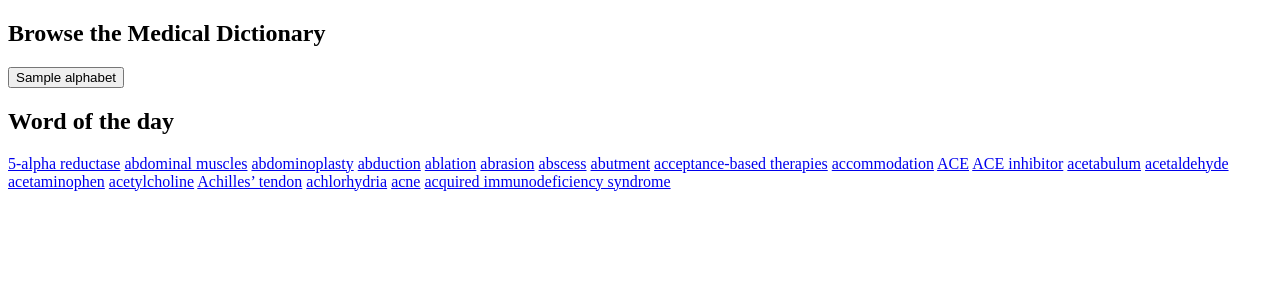
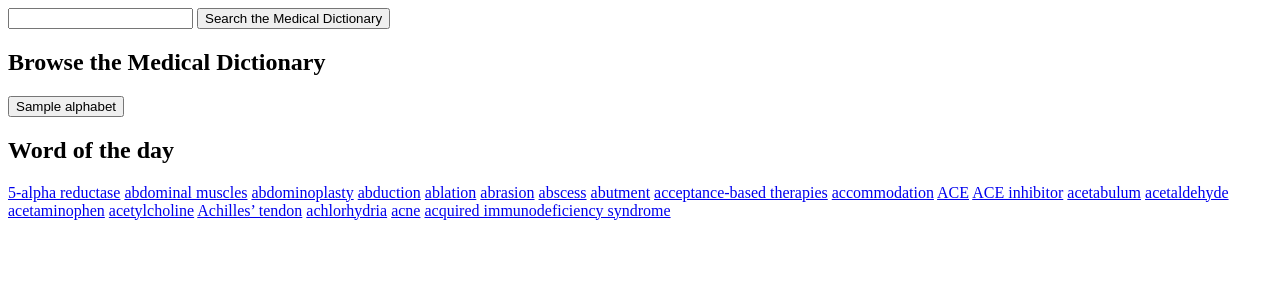
Before and after one commit to yui-nagamatsu/medterm-dictionary, a Django app: template app/src/backend/templates/backend/index.html in a window 1280 px wide. Shown: the top 300 px of the page. Run offline with Django 3.2, Linux system fonts and the light colour scheme; data comes from the database, SQL or seed files in the repository; tables that the repository leaves empty hold one stand-in row (values such as "Sample post"); the template is opened without the code that fills it: values that come from a table or form of the project are taken from there, most other values are stand-ins (such as "Sample title", 1, 10 or a date in 2020); parts of the project's set-up code (start-up, migrations or seed data) failed here and were passed over; some libraries are stand-ins or nearby versions.

Commit message:
Set searching form to index.html

```diff
--- a/app/src/backend/templates/backend/index.html
+++ b/app/src/backend/templates/backend/index.html
@@ -8,6 +8,10 @@
 </head>
 
 <body>
+    <form action="" method="get">
+        <input name="query" value="{{ request.GET.query}}" type="text">
+        <button rype="submit">Search the Medical Dictionary</button>
+    </form>
     <h2>Browse the Medical Dictionary</h2>
         {% for alphabet in alphabet_list %}
         <button href="">
```
